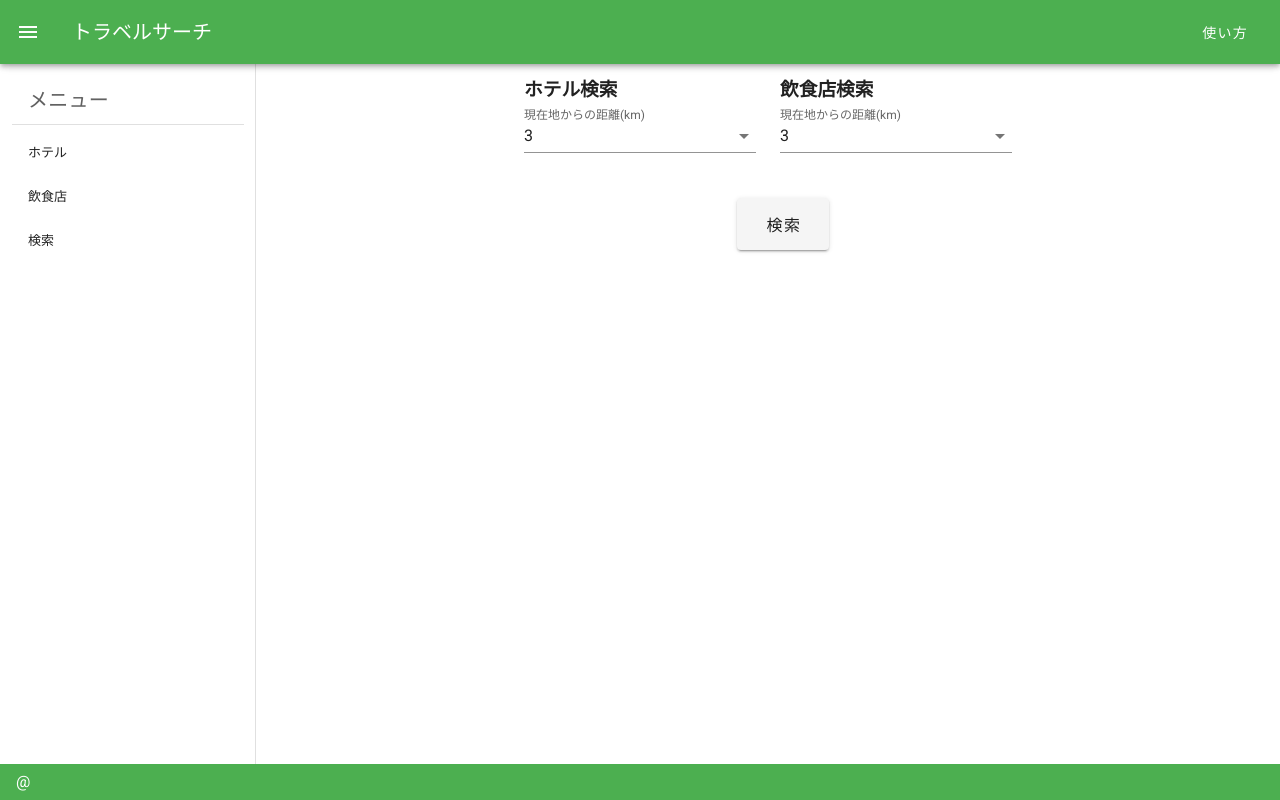
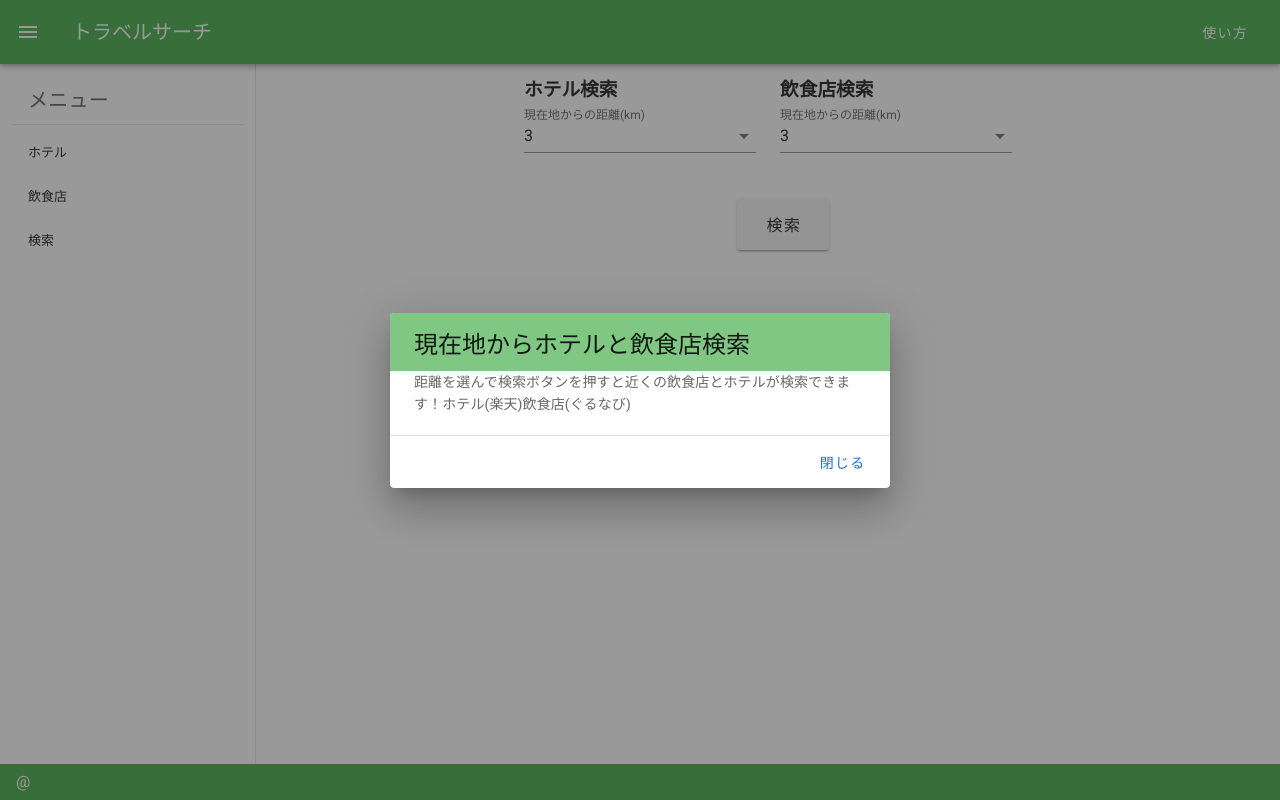
Before and after one commit to yukimiyata/travel-search, a Vue app: page / in a window 1280 px wide. Both pictures are taken after a click on the button "使い方". Built offline with nearby package versions, Linux system fonts and the light colour scheme.

Commit message:
add: モーダル追加

```diff
--- a/src/App.vue
+++ b/src/App.vue
@@ -27,12 +27,29 @@
       <v-toolbar-title>トラベルサーチ</v-toolbar-title>
       <v-spacer></v-spacer>
       <v-toolbar-items>
-        <v-btn text>使い方</v-btn>
+        <v-dialog v-model="dialog" width="500">
+          <template v-slot:activator="{ on, attrs }">
+            <v-btn v-bind="attrs" v-on="on" text>使い方</v-btn>
+          </template>
+          <v-card>
+            <v-card-title class="headline green lighten-2">現在地からホテルと飲食店検索</v-card-title>
+            <v-card-text>距離を選んで検索ボタンを押すと近くの飲食店とホテルが検索できます！ホテル(楽天)飲食店(ぐるなび)</v-card-text>
+            <v-divider></v-divider>
+            <v-card-actions>
+              <v-spacer></v-spacer>
+              <v-btn color="primary" text @click="dialog = false">閉じる</v-btn>
+            </v-card-actions>
+          </v-card>
+        </v-dialog>
       </v-toolbar-items>
     </v-app-bar>
     <v-main>
       <template v-if="currentComponent == 'Start'">
-        <Start @hotels="hotels = $event" @restaurants="restaurants = $event" @goToHotelPage="currentComponent = $event"></Start>
+        <Start
+          @hotels="hotels = $event"
+          @restaurants="restaurants = $event"
+          @goToHotelPage="currentComponent = $event"
+        ></Start>
       </template>
       <template v-else-if="currentComponent == 'HotelSearch'">
         <HotelSearch :hotels="hotels"></HotelSearch>
@@ -61,7 +78,8 @@ export default {
         { name: "ホテル", valu: "HotelSearch" },
         { name: "飲食店", valu: "RestaurantSearch" },
         { name: "検索", valu: "Start" }
-      ]
+      ],
+      dialog: false
     };
   },
   components: {
```
